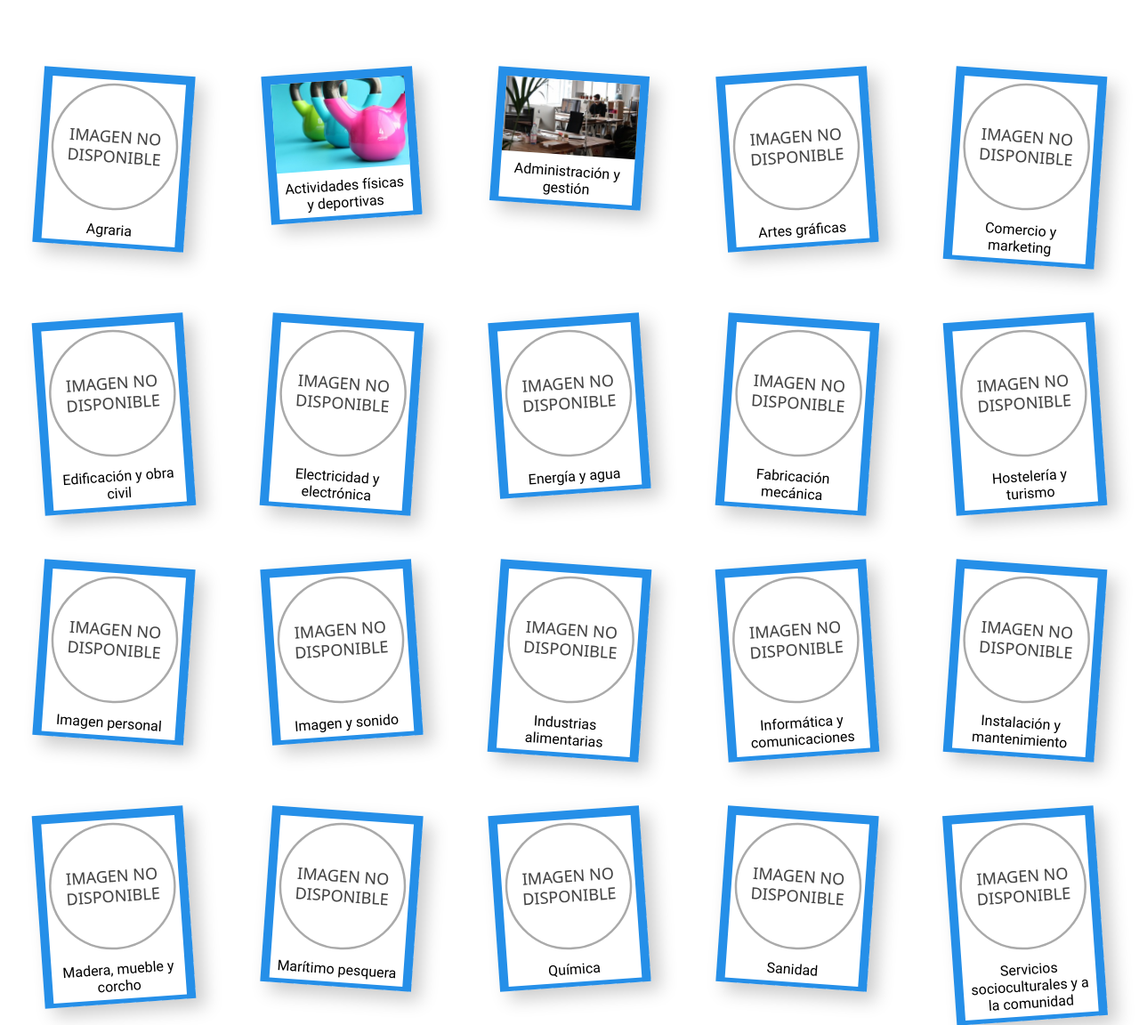
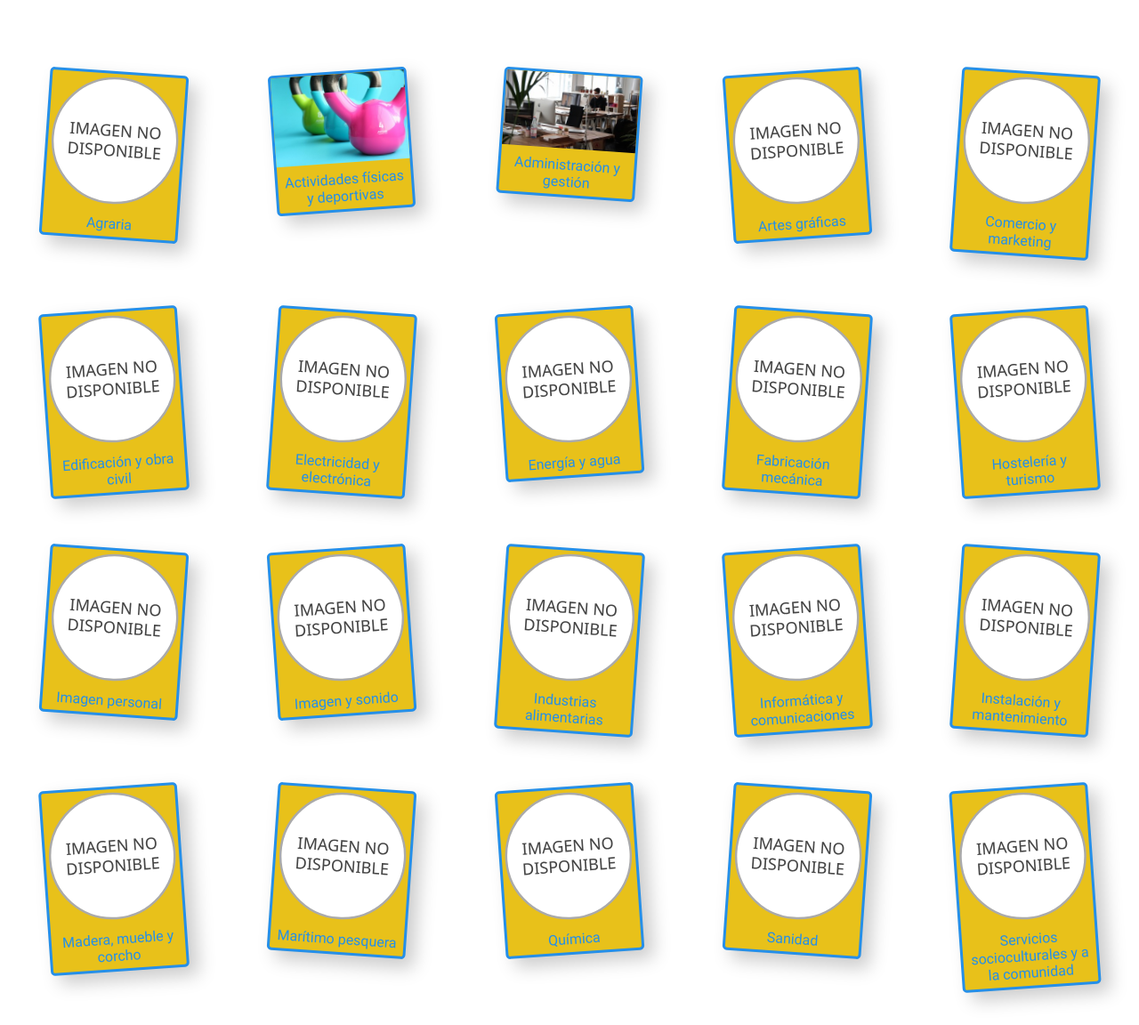
Before and after one commit to villafrancisco/NuevoEmpleo, a PHP site: page /NuevoEmpleo/empleos.php in a window 1280 px wide. Shown: the part 70-1222 px from the top of the page at 89% size. Run offline with PHP 8.4, Linux system fonts and the light colour scheme; data comes from the database, SQL or seed files in the repository.

Commit message:
listado estilos

```diff
--- a/css/style.css
+++ b/css/style.css
@@ -76,12 +76,14 @@ body a{
 .card {
 	width: 150px;
 	box-shadow: 10px 10px 20px #ccc;
-	border:10px solid var(--main-color);
-	border-bottom:5px solid var(--main-color);
+	border:3px solid var(--main-color);
+
     text-align: center;
     margin: 30px;
+    border-radius: 5px;
+	background-color: var(--second-color);
+	transition: transform 0.8s;
 
-	transition: transform 0.8s;
 }
 .card:nth-child(odd){
     transform: rotate(4deg);
@@ -97,7 +99,7 @@ body a{
 	transform: scale(1.2);
 }
 .card a{
-    color:var(--dark-color);
+    color:var(--main-color);
 }
 .card a .txt{
     padding: 5px;
```
